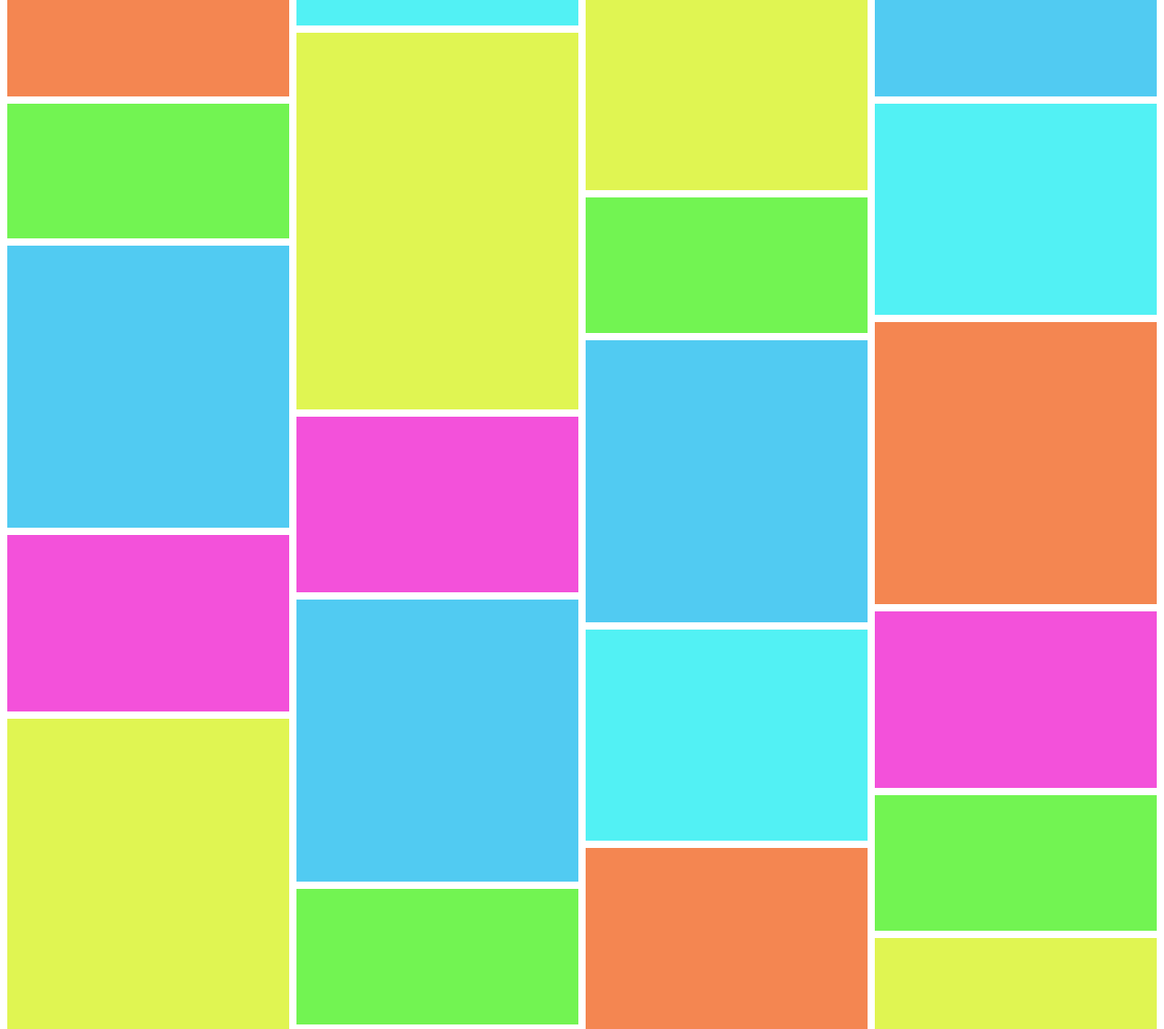
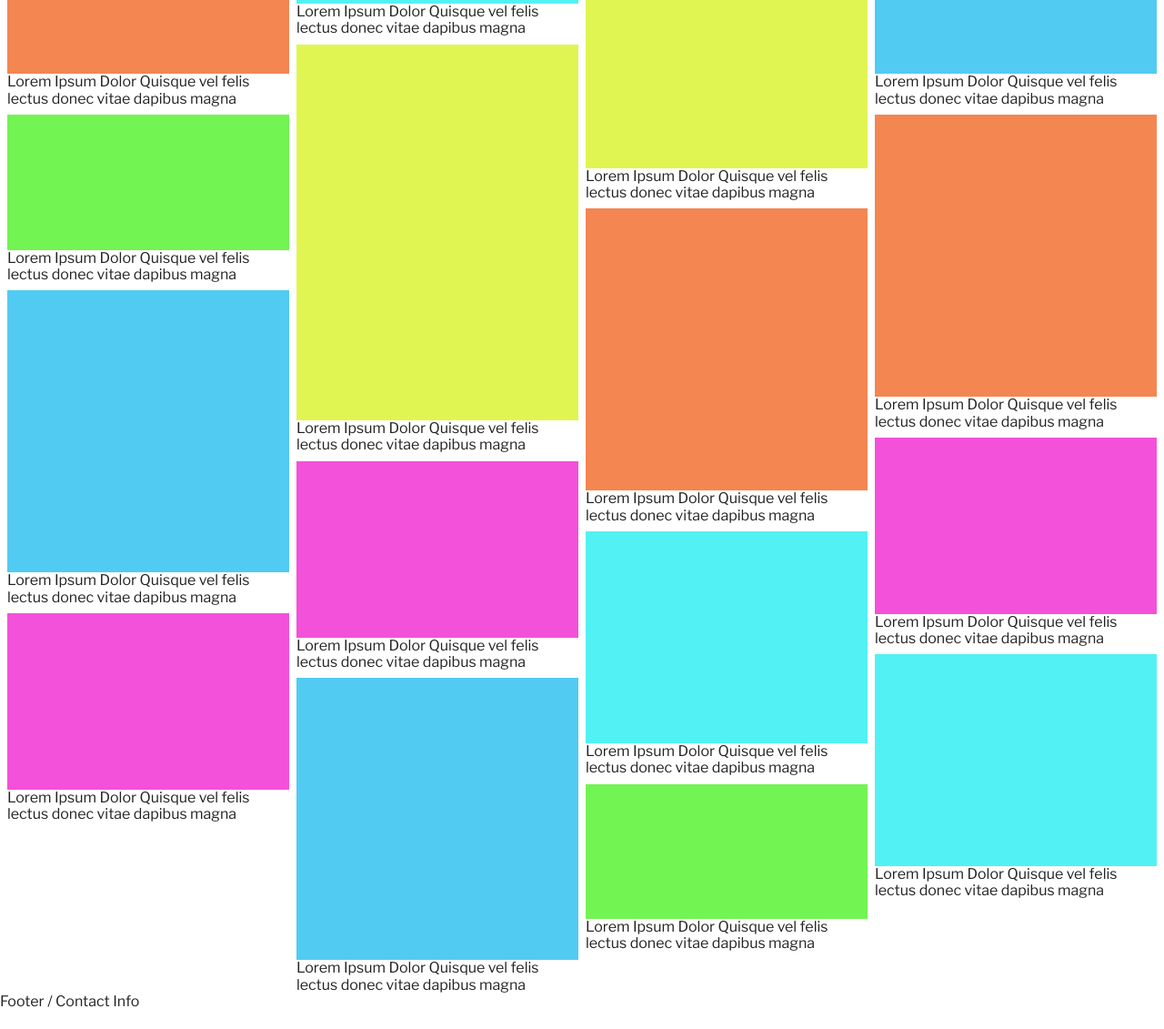
Before and after one commit to hscersosimo/portfolio, a website built with Parcel: page index.html in a window 1280 px wide. Shown: the part 301-1432 px from the top of the page at 91% size. After the commit the page ends 1411 px from the top, so only its background shows below. Built offline with nearby package versions, Linux system fonts and the light colour scheme.

Commit message:
Modal - description + image

```diff
--- a/index.html
+++ b/index.html
@@ -32,63 +32,159 @@
 
     <div class="modal-content">
       <span class="close">&times;</span>
-      <p>Some text in the Modal..</p>
+
+      <div class="details">
+        <span class="title">Lorem Ipsum Dolor</span>
+        <span class="info">Quisque vel felis lectus donec vitae dapibus magna</span>
+      </div><!-- END details-->
+      <div class="image-container">
+        <img src="img/test1.jpg">
+      </div>
+
     </div>
 
   </div><!-- modal -->
 
-
   <div class="header">
-
     <div class="logo">Name Surname</div>
     <div class="description">Product Designer</div>
 
-    <!-- Trigger/Open The Modal -->
-    <button id="myBtn">Open Modal</button>
-
     <div class="nav">
-      <div>Home</div>
-      <div>About</div>
-      <div>Contact</div>
+      <a href="" class="nav-hover">Home</a>
+      <a href="" class="nav-hover">About</a>
+      <a href="" class="nav-hover">Contact</a>
     </div><!-- nav-->
-
   </div><!-- header-->
 
+  <div id="image-grid" class="row">
 
-  <div class="row">
+
     <div class="column">
-      <img src="img/test1.jpg" style="width:100%">
-      <img src="img/test2.jpg" style="width:100%">
-      <img src="img/test3.jpg" style="width:100%">
-      <img src="img/test4.jpg" style="width:100%">
-      <img src="img/test5.jpg" style="width:100%">
-      <img src="img/test6.jpg" style="width:100%">
-    </div>
+      <div class="item">
+        <img src="img/test1.jpg">
+        <div class="details">
+          <span class="title">Lorem Ipsum Dolor</span>
+          <span class="info">Quisque vel felis lectus donec vitae dapibus magna</span>
+        </div><!-- END details-->
+      </div><!-- END item -->
+      <div class="item">
+        <img src="img/test2.jpg">
+        <div class="details">
+          <span class="title">Lorem Ipsum Dolor</span>
+          <span class="info">Quisque vel felis lectus donec vitae dapibus magna</span>
+        </div><!-- END details-->
+      </div><!-- END item -->
+      <div class="item">
+        <img src="img/test3.jpg">
+        <div class="details">
+          <span class="title">Lorem Ipsum Dolor</span>
+          <span class="info">Quisque vel felis lectus donec vitae dapibus magna</span>
+        </div><!-- END details-->
+      </div><!-- END item -->
+      <div class="item">
+        <img src="img/test4.jpg">
+        <div class="details">
+          <span class="title">Lorem Ipsum Dolor</span>
+          <span class="info">Quisque vel felis lectus donec vitae dapibus magna</span>
+        </div><!-- END details-->
+      </div><!-- END item -->
+    </div><!-- END column -->
+
     <div class="column">
-      <img src="img/test6.jpg" style="width:100%">
-      <img src="img/test5.jpg" style="width:100%">
-      <img src="img/test4.jpg" style="width:100%">
-      <img src="img/test3.jpg" style="width:100%">
-      <img src="img/test2.jpg" style="width:100%">
-      <img src="img/test1.jpg" style="width:100%">
-    </div>
+      <div class="item">
+        <img src="img/test6.jpg">
+        <div class="details">
+          <span class="title">Lorem Ipsum Dolor</span>
+          <span class="info">Quisque vel felis lectus donec vitae dapibus magna</span>
+        </div><!-- END details-->
+      </div><!-- END item -->
+      <div class="item">
+        <img src="img/test5.jpg">
+        <div class="details">
+          <span class="title">Lorem Ipsum Dolor</span>
+          <span class="info">Quisque vel felis lectus donec vitae dapibus magna</span>
+        </div><!-- END details-->
+      </div><!-- END item -->
+      <div class="item">
+        <img src="img/test4.jpg">
+        <div class="details">
+          <span class="title">Lorem Ipsum Dolor</span>
+          <span class="info">Quisque vel felis lectus donec vitae dapibus magna</span>
+        </div><!-- END details-->
+      </div><!-- END item -->
+      <div class="item">
+        <img src="img/test3.jpg">
+        <div class="details">
+          <span class="title">Lorem Ipsum Dolor</span>
+          <span class="info">Quisque vel felis lectus donec vitae dapibus magna</span>
+        </div><!-- END details-->
+      </div><!-- END item -->
+    </div><!-- END column -->
+
     <div class="column">
-      <img src="img/test5.jpg" style="width:100%">
-      <img src="img/test2.jpg" style="width:100%">
-      <img src="img/test3.jpg" style="width:100%">
-      <img src="img/test6.jpg" style="width:100%">
-      <img src="img/test1.jpg" style="width:100%">
-      <img src="img/test4.jpg" style="width:100%">
-    </div>
+      <div class="item">
+        <img src="img/test5.jpg">
+        <div class="details">
+          <span class="title">Lorem Ipsum Dolor</span>
+          <span class="info">Quisque vel felis lectus donec vitae dapibus magna</span>
+        </div><!-- END details-->
+      </div><!-- END item -->
+      <div class="item">
+        <img src="img/test1.jpg">
+        <div class="details">
+          <span class="title">Lorem Ipsum Dolor</span>
+          <span class="info">Quisque vel felis lectus donec vitae dapibus magna</span>
+        </div><!-- END details-->
+      </div><!-- END item -->
+      <div class="item">
+        <img src="img/test6.jpg">
+        <div class="details">
+          <span class="title">Lorem Ipsum Dolor</span>
+          <span class="info">Quisque vel felis lectus donec vitae dapibus magna</span>
+        </div><!-- END details-->
+      </div><!-- END item -->
+      <div class="item">
+        <img src="img/test2.jpg">
+        <div class="details">
+          <span class="title">Lorem Ipsum Dolor</span>
+          <span class="info">Quisque vel felis lectus donec vitae dapibus magna</span>
+        </div><!-- END details-->
+      </div><!-- END item -->
+    </div><!-- END column -->
+
     <div class="column">
-      <img src="img/test3.jpg" style="width:100%">
-      <img src="img/test6.jpg" style="width:100%">
-      <img src="img/test1.jpg" style="width:100%">
-      <img src="img/test4.jpg" style="width:100%">
-      <img src="img/test2.jpg" style="width:100%">
-      <img src="img/test5.jpg" style="width:100%">
-    </div>
-  </div>
+      <div class="item">
+        <img src="img/test3.jpg">
+        <div class="details">
+          <span class="title">Lorem Ipsum Dolor</span>
+          <span class="info">Quisque vel felis lectus donec vitae dapibus magna</span>
+        </div><!-- END details-->
+      </div><!-- END item -->
+      <div class="item">
+        <img src="img/test1.jpg">
+        <div class="details">
+          <span class="title">Lorem Ipsum Dolor</span>
+          <span class="info">Quisque vel felis lectus donec vitae dapibus magna</span>
+        </div><!-- END details-->
+      </div><!-- END item -->
+      <div class="item">
+        <img src="img/test4.jpg">
+        <div class="details">
+          <span class="title">Lorem Ipsum Dolor</span>
+          <span class="info">Quisque vel felis lectus donec vitae dapibus magna</span>
+        </div><!-- END details-->
+      </div><!-- END item -->
+      <div class="item">
+        <img src="img/test6.jpg">
+        <div class="details">
+          <span class="title">Lorem Ipsum Dolor</span>
+          <span class="info">Quisque vel felis lectus donec vitae dapibus magna</span>
+        </div><!-- END details-->
+      </div><!-- END item -->
+    </div><!-- END column -->
+
+
+  </div><!-- END image-grid -->
 
   <div class="footer">
     Footer / Contact Info
```
